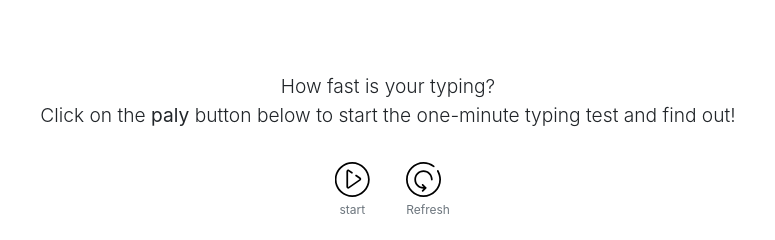
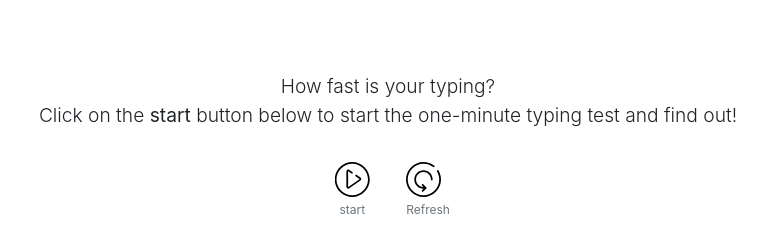
Before and after one commit to awran5/speedTyping, a plain HTML site: page index.html in a window 1280 px wide. Shown: the top 240 px of the page, 252-1027 px from the left. Drawn offline with Linux system fonts and the light colour scheme; a script that the page names is missing.

Commit message:
Update index.html

```diff
--- a/index.html
+++ b/index.html
@@ -45,7 +45,7 @@
             <div class="col-sm-12 col-md-8 order-md-1">
                 <div class="container">
                     <div class="header text-center mt-4">
-                        <p class="info lead">How fast is your typing?<br>Click on the <strong>paly</strong> button
+                        <p class="info lead">How fast is your typing?<br>Click on the <strong>start</strong> button
                             below to start the one-minute typing test and find out!
                         </p>
 
```
